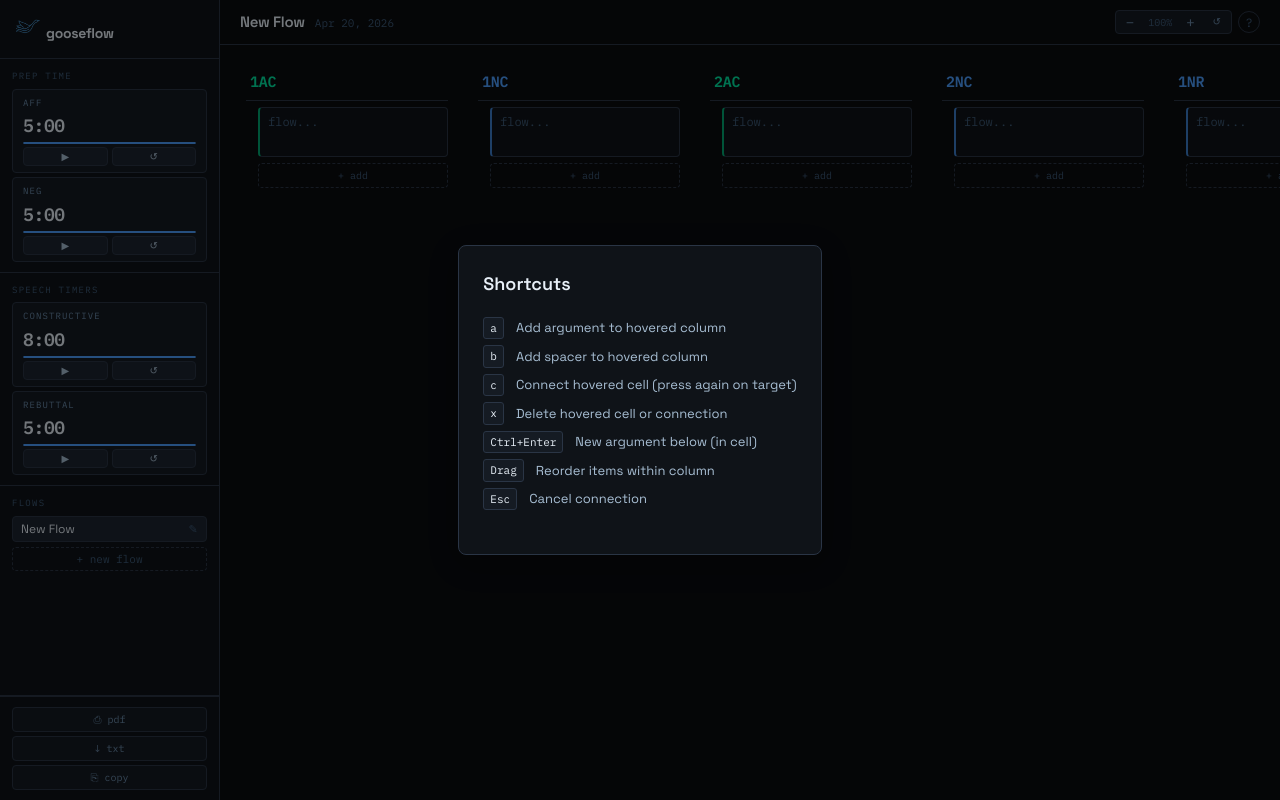
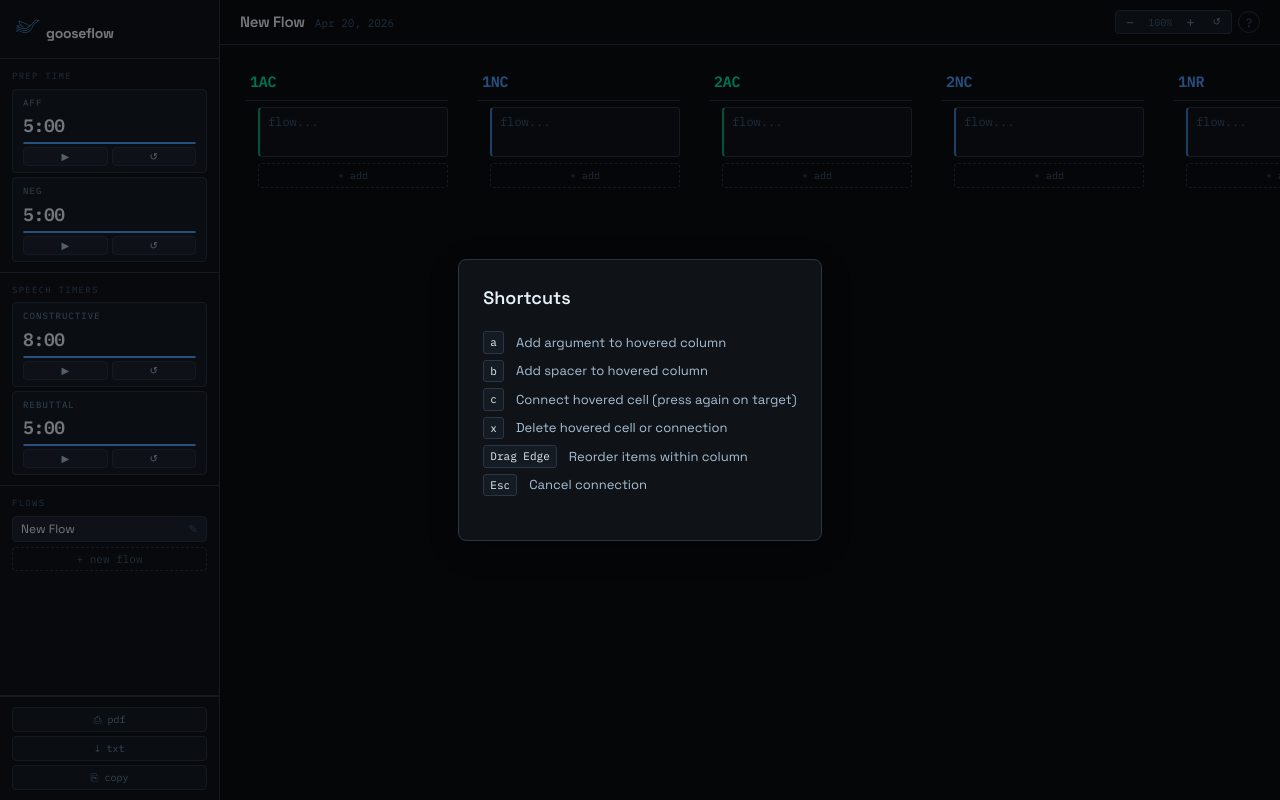
Before and after one commit to picklngoose/gooseflow, a React (Vite) app: page / in a window 1280 px wide. Both pictures are taken after a click on the button "Help". Built offline with nearby package versions, Linux system fonts and the light colour scheme.

Commit message:
Update shortcut description for reordering items

```diff
--- a/App.jsx
+++ b/App.jsx
@@ -351,8 +351,7 @@ export default function App() {
                 <div className={styles.shortcut}><kbd>b</kbd><span>Add spacer to hovered column</span></div>
                 <div className={styles.shortcut}><kbd>c</kbd><span>Connect hovered cell (press again on target)</span></div>
                 <div className={styles.shortcut}><kbd>x</kbd><span>Delete hovered cell or connection</span></div>
-                <div className={styles.shortcut}><kbd>Ctrl+Enter</kbd><span>New argument below (in cell)</span></div>
-                <div className={styles.shortcut}><kbd>Drag</kbd><span>Reorder items within column</span></div>
+                <div className={styles.shortcut}><kbd>Drag Edge</kbd><span>Reorder items within column</span></div>
                 <div className={styles.shortcut}><kbd>Esc</kbd><span>Cancel connection</span></div>
               </div>
               </div>
```
